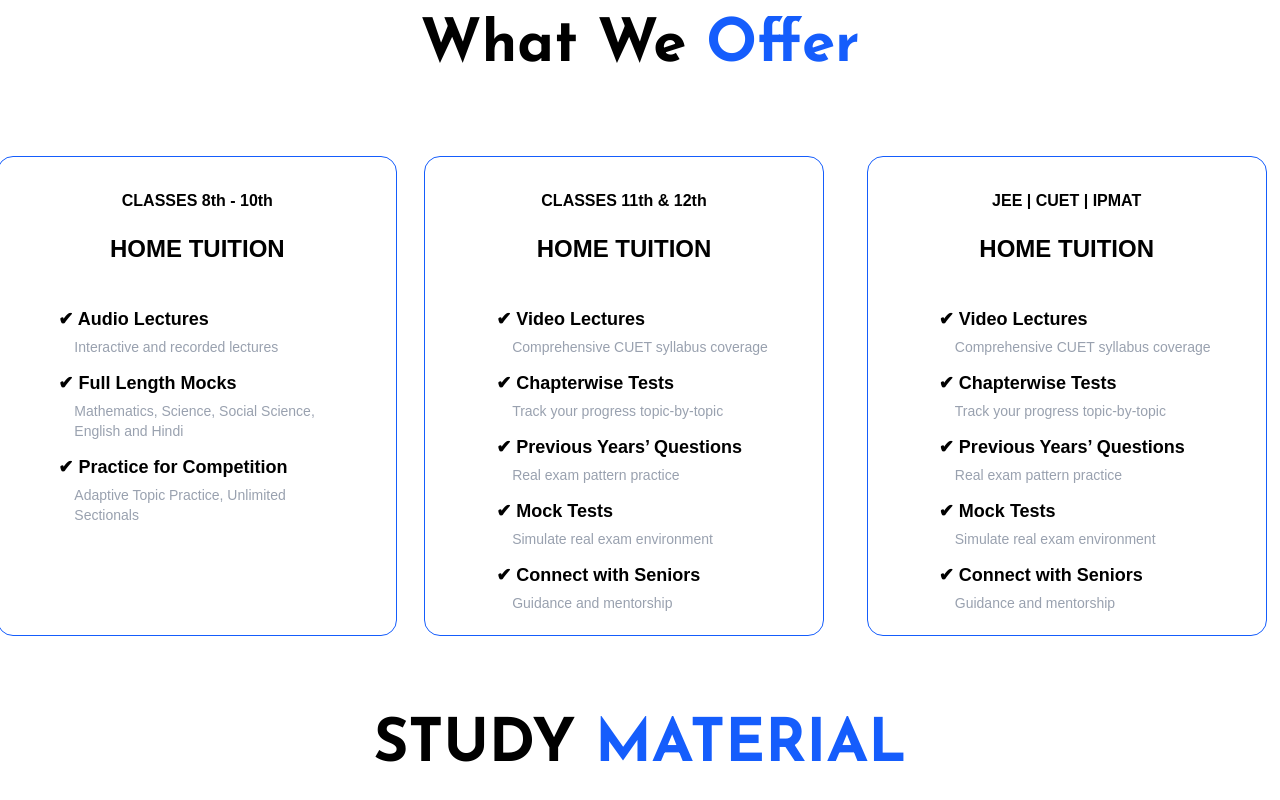
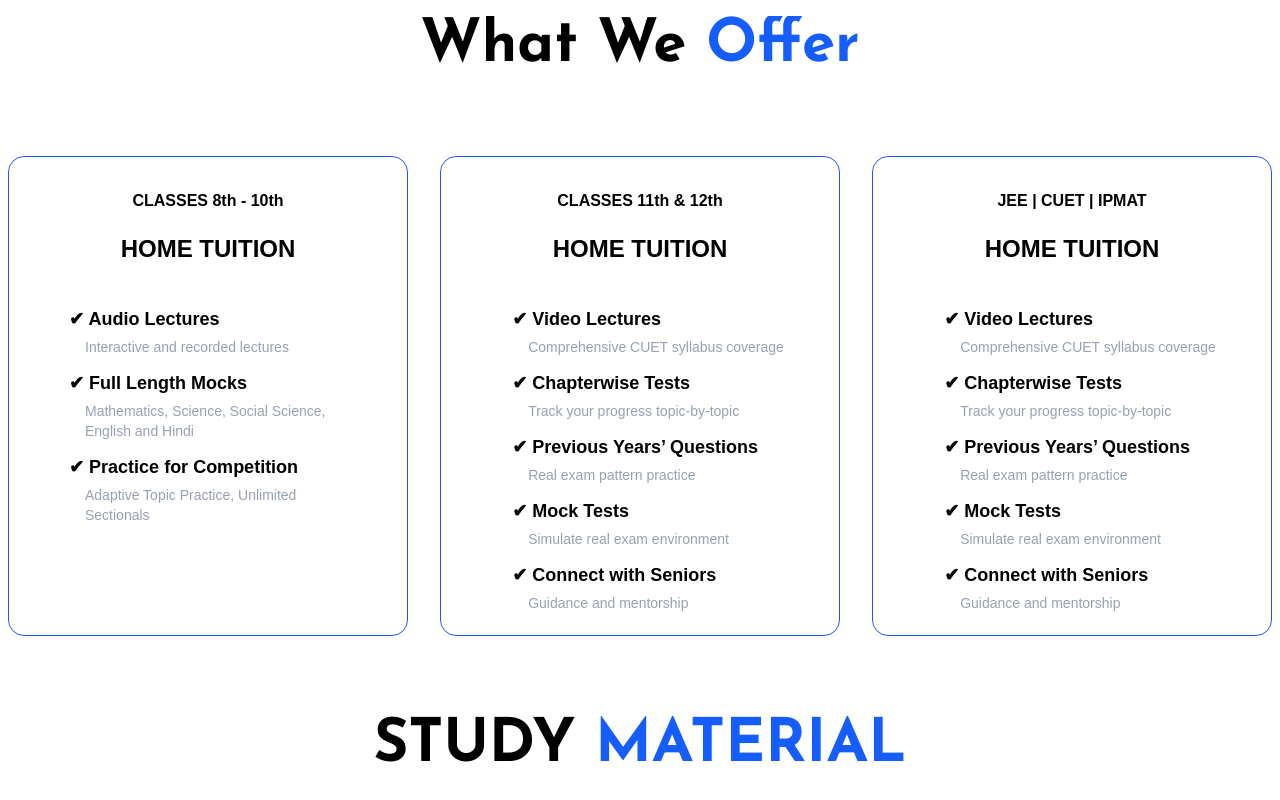
Before and after one commit to eklavyapopli-ship-it/TuisoraEducation, a Next.js app: page / in a window 1280 px wide. Shown: the part 624-1424 px from the top of the page. Built offline with nearby package versions, Linux system fonts and the light colour scheme.

Commit message:
responsiveness fixed

```diff
--- a/app/(home)/OfferCards.tsx
+++ b/app/(home)/OfferCards.tsx
@@ -16,7 +16,7 @@
       transition={{duration:1,ease:"easeInOut"}}>
       <div
       className={`text-center lg:text-6xl text-4xl font-bold text-black ${josefin.className} `}>What We <span className='text-blue-600'>Offer</span></div>
-      <div className='w-full h-fit grid justify-center lg:space-y-0 space-y-5  mt-15 lg:space-x-8  space-x-0 lg:mt-20 lg:grid-cols-3 grid-cols-1 lg:place-content-center place-items-center'>
+      <div className='w-full h-fit flex justify-center lg:space-y-0 space-y-5  mt-15 lg:space-x-8 lg:mt-20 lg:flex-row flex-col lg:place-content-center place-items-center'>
         {OfferHeads.map((item)=>(
           <div className='flex flex-col lg:h-120 h-fit rounded-2xl border-blue-600 place-items-center border py-8 lg:w-100 w-80  px-15 space-y-5' key={item.id}>
             <span className='text-black font-bold'>{item.name}</span>
```
